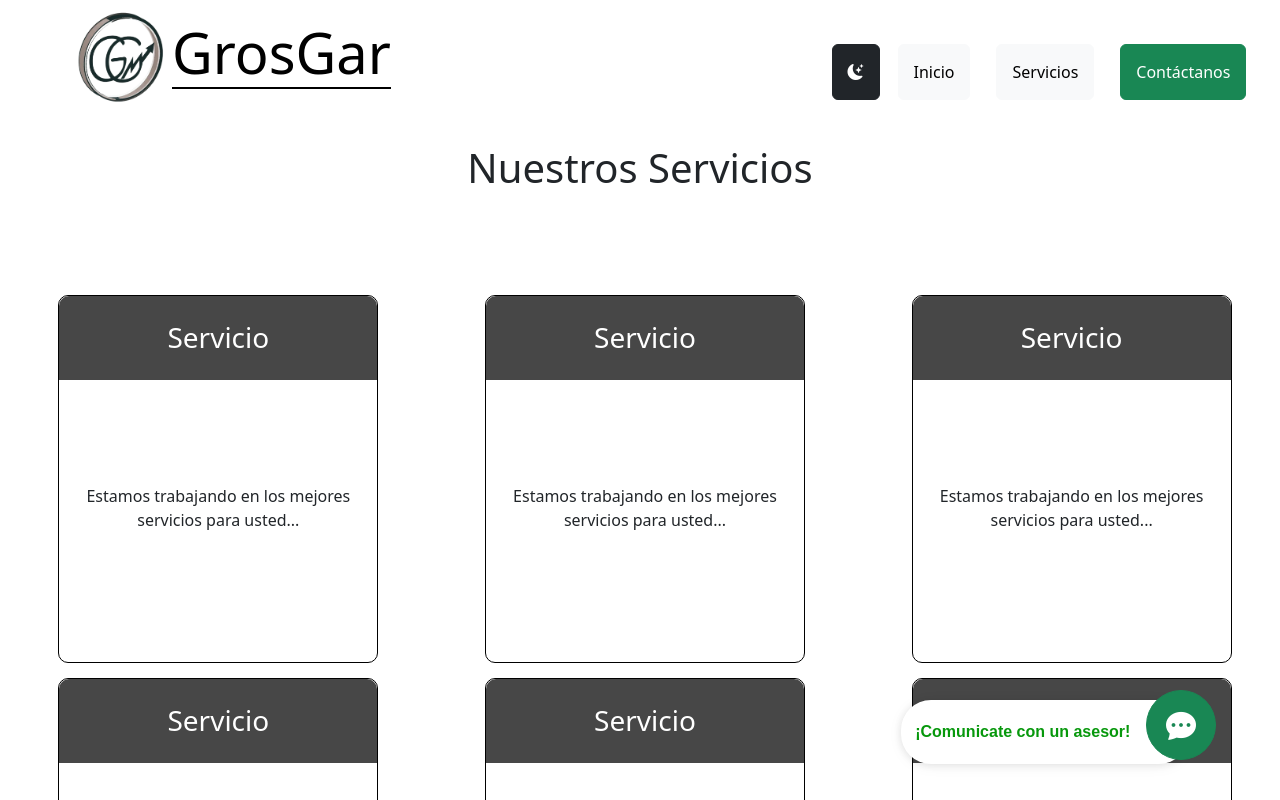
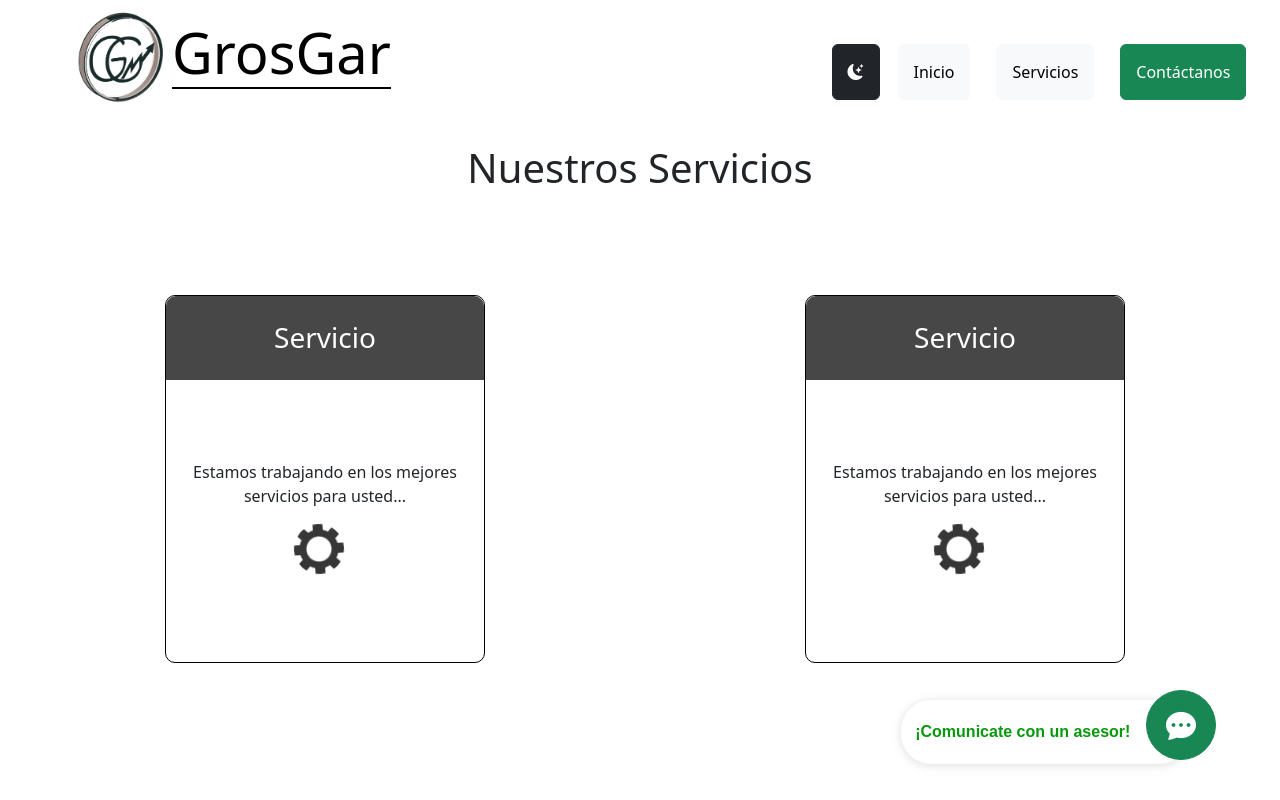
Before and after one commit to Joaquingro/Grosgar, a React (Vite) app: page /services in a window 1280 px wide. Shown: the top 800 px of the page. Built offline with nearby package versions, Linux system fonts and the light colour scheme.

Commit message:
Add loader in services until have the real services

```diff
--- a/src/pages/ServiceDetail/Service.jsx
+++ b/src/pages/ServiceDetail/Service.jsx
@@ -7,39 +7,39 @@ let ServicioInfo = [
         name: "Servicio",
         description: "Estamos trabajando en los mejores servicios para usted..."
      },
-     {
-        name: "Servicio",
-        description: "Estamos trabajando en los mejores servicios para usted..."
-     },
-     {
-        name: "Servicio",
-        description: "Estamos trabajando en los mejores servicios para usted..."
-     },
-     {
-        name: "Servicio",
-        description: "Estamos trabajando en los mejores servicios para usted..."
-     },
-     {
-        name: "Servicio",
-        description: "Estamos trabajando en los mejores servicios para usted..."
-     },
-     {
-         name: "Servicio",
-         description: "Estamos trabajando en los mejores servicios para usted..."
-      },
-      {
-         name: "Servicio",
-         description: "Estamos trabajando en los mejores servicios para usted..."
-      },
-      {
-         name: "Servicio",
-         description: "Estamos trabajando en los mejores servicios para usted..."
+   //   {
+   //      name: "Servicio",
+   //      description: "Estamos trabajando en los mejores servicios para usted..."
+   //   },
+   //   {
+   //      name: "Servicio",
+   //      description: "Estamos trabajando en los mejores servicios para usted..."
+   //   },
+   //   {
+   //      name: "Servicio",
+   //      description: "Estamos trabajando en los mejores servicios para usted..."
+   //   },
+   //   {
+   //      name: "Servicio",
+   //      description: "Estamos trabajando en los mejores servicios para usted..."
+   //   },
+   //   {
+   //       name: "Servicio",
+   //       description: "Estamos trabajando en los mejores servicios para usted..."
+   //    },
+   //    {
+   //       name: "Servicio",
+   //       description: "Estamos trabajando en los mejores servicios para usted..."
+   //    },
+   //    {
+   //       name: "Servicio",
+   //       description: "Estamos trabajando en los mejores servicios para usted..."
 
-      },
-      {
-         name: "Servicio",
-         description: "Estamos trabajando en los mejores servicios para usted..."
-      },
+   //    },
+   //    {
+   //       name: "Servicio",
+   //       description: "Estamos trabajando en los mejores servicios para usted..."
+   //    },
 
 
 ]
--- a/src/pages/ServiceDetail/ServiceDetail.jsx
+++ b/src/pages/ServiceDetail/ServiceDetail.jsx
@@ -12,6 +12,7 @@ export default function ServiceDetail({isDarkMode}) {
           <div key={index} className={isDarkMode ? style.dark2 : style.service}>
             <h3>{service.name}</h3>
             <p>{service.description}</p>
+            <div className={isDarkMode ? style.dark3 : style.loader}></div>
            </div>
 
           )}
--- a/src/pages/ServiceDetail/ServiceDetail.module.css
+++ b/src/pages/ServiceDetail/ServiceDetail.module.css
@@ -3,7 +3,40 @@
     flex-direction: column;
     align-items: center;
     width: 100%;
+    height: 100vh;
 }
+
+/* LOADER*/
+
+.loader {
+    width: 50px;
+    aspect-ratio: 1;
+    display: grid;
+    margin-left: 8em;
+    color: #363636;
+    background: radial-gradient(farthest-side, currentColor calc(100% - 6px),#0000 calc(100% - 5px) 0);
+    -webkit-mask: radial-gradient(farthest-side,#0000 calc(100% - 13px),#000 calc(100% - 12px));
+    border-radius: 50%;
+    animation: l19 2s infinite linear;
+  }
+  .loader::before,
+  .loader::after {
+    content: "";
+    grid-area: 1/1;
+    background:
+      linear-gradient(currentColor 0 0) center,
+      linear-gradient(currentColor 0 0) center;
+    background-size: 100% 10px,10px 100%;
+    background-repeat: no-repeat;
+  }
+  .loader::after {
+     transform: rotate(45deg);
+  }
+
+  @keyframes l19 {
+    100%{transform: rotate(1turn)}
+  }
+
 
 .services{
     margin-top: 5em;
@@ -13,7 +46,6 @@
     justify-content: space-around;
     width: 100%;
     text-align: center;
-    margin-bottom: 10em;
 
 }
 
@@ -42,7 +74,7 @@
     justify-content: center;
     align-items: center;
     display: flex;
-    height: 15em;
+    margin-top: 5em;
 }
 
 
@@ -60,6 +92,7 @@
     width: 100%;
     background-color: rgb(20, 20, 20);
     color: white;
+    height: 100vh;
 
 
 }
@@ -72,7 +105,6 @@
     justify-content: space-around;
     width: 100%;
     text-align: center;
-    margin-bottom: 10em;
 
 }
 
@@ -101,5 +133,37 @@
     justify-content: center;
     align-items: center;
     display: flex;
-    height: 15em;
+    margin-top: 5em;
+
 }
+
+/* LOADER*/
+
+.dark3 {
+    width: 50px;
+    aspect-ratio: 1;
+    display: grid;
+    margin-left: 8em;
+    color: #ffffff;
+    background: radial-gradient(farthest-side, currentColor calc(100% - 6px),#0000 calc(100% - 5px) 0);
+    -webkit-mask: radial-gradient(farthest-side,#0000 calc(100% - 13px),#000 calc(100% - 12px));
+    border-radius: 50%;
+    animation: l19 2s infinite linear;
+  }
+  .dark3::before,
+  .dark3::after {
+    content: "";
+    grid-area: 1/1;
+    background:
+      linear-gradient(currentColor 0 0) center,
+      linear-gradient(currentColor 0 0) center;
+    background-size: 100% 10px,10px 100%;
+    background-repeat: no-repeat;
+  }
+  .dark3::after {
+     transform: rotate(45deg);
+  }
+
+  @keyframes l19 {
+    100%{transform: rotate(1turn)}
+  }
```
